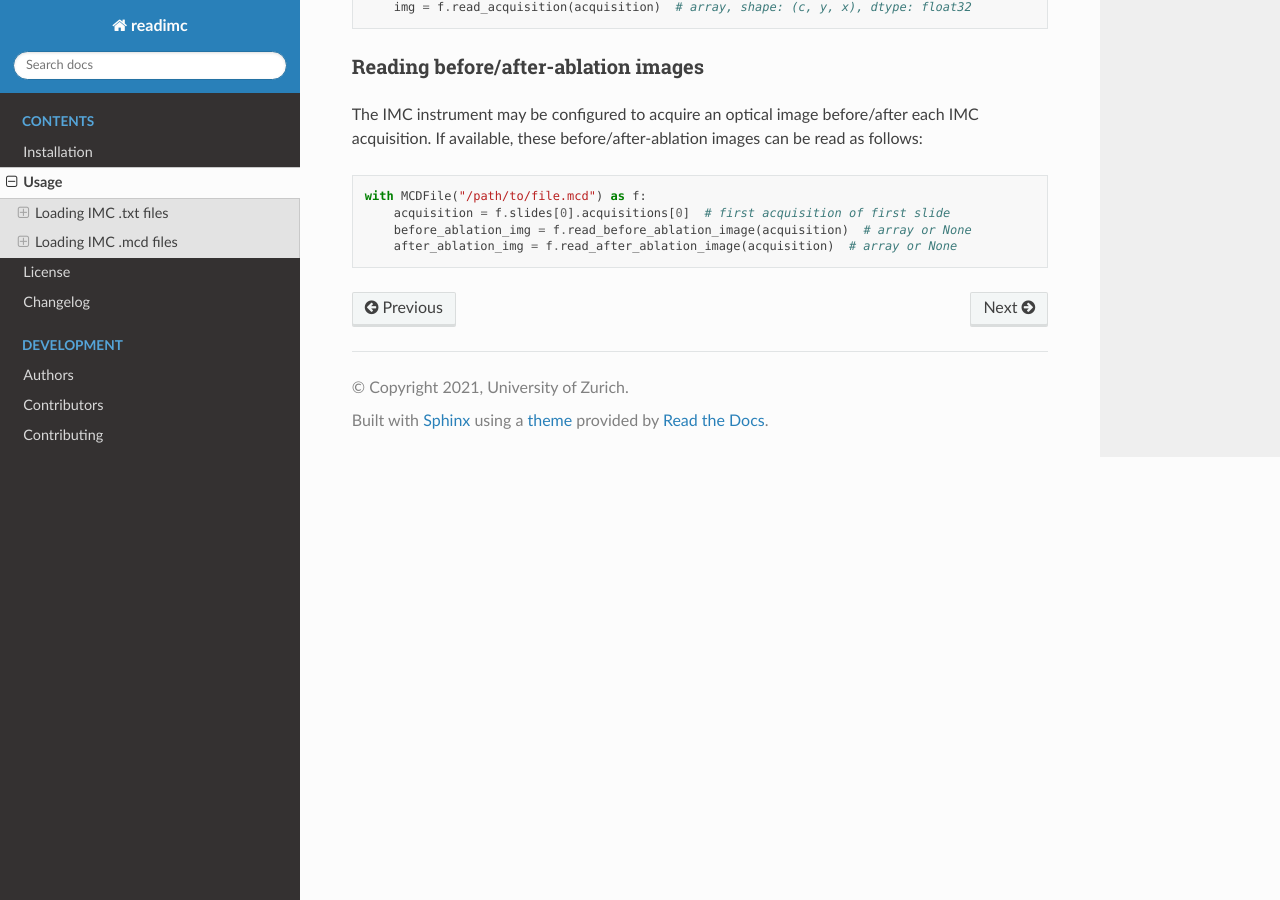
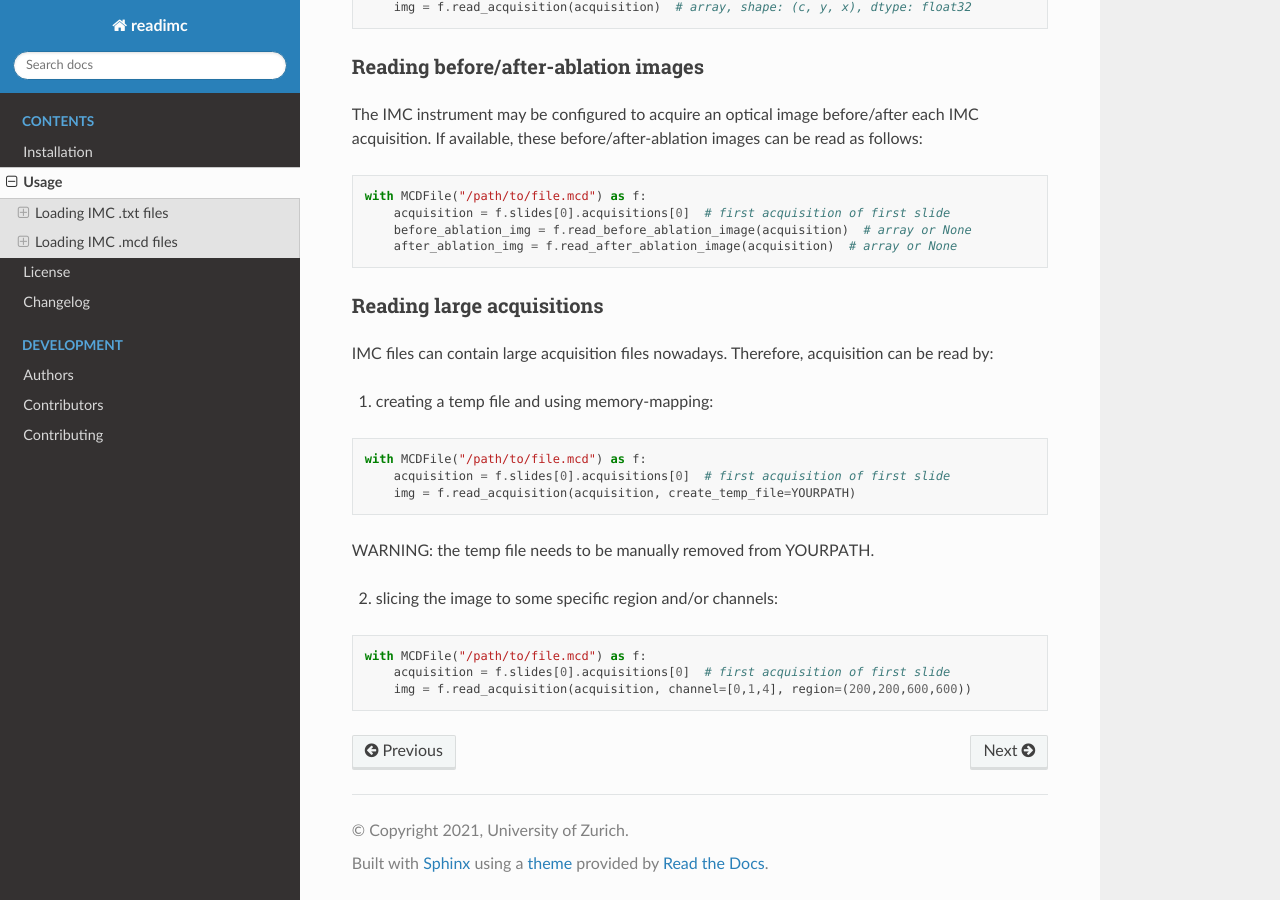
Before and after one commit to BodenmillerGroup/readimc, a Sphinx documentation site: the page built from docs/source/usage.md, in a window 1280 px wide and 900 px high, scrolled down 2542 px. Built offline with Sphinx 7.4.7 and the Read the Docs theme 3.1.0, drawn with Linux system fonts in a browser that asks for light colours; pages that are not in the unit, such as notebooks, are missing from menus.

Commit message:
updated docs for new features in release 0.9.2

````diff
--- a/docs/source/usage.md
+++ b/docs/source/usage.md
@@ -134,3 +134,24 @@ with MCDFile("/path/to/file.mcd") as f:
     before_ablation_img = f.read_before_ablation_image(acquisition)  # array or None
     after_ablation_img = f.read_after_ablation_image(acquisition)  # array or None
 ```
+
+### Reading large acquisitions
+
+IMC files can contain large acquisition files nowadays. Therefore, acquisition can be
+read by:
+1) creating a temp file and using memory-mapping:
+
+```python
+with MCDFile("/path/to/file.mcd") as f:
+    acquisition = f.slides[0].acquisitions[0]  # first acquisition of first slide
+    img = f.read_acquisition(acquisition, create_temp_file=YOURPATH)
+```
+WARNING: the temp file needs to be manually removed from YOURPATH.
+
+2) slicing the image to some specific region and/or channels:
+
+```python
+with MCDFile("/path/to/file.mcd") as f:
+    acquisition = f.slides[0].acquisitions[0]  # first acquisition of first slide
+    img = f.read_acquisition(acquisition, channel=[0,1,4], region=(200,200,600,600))
+```
````
